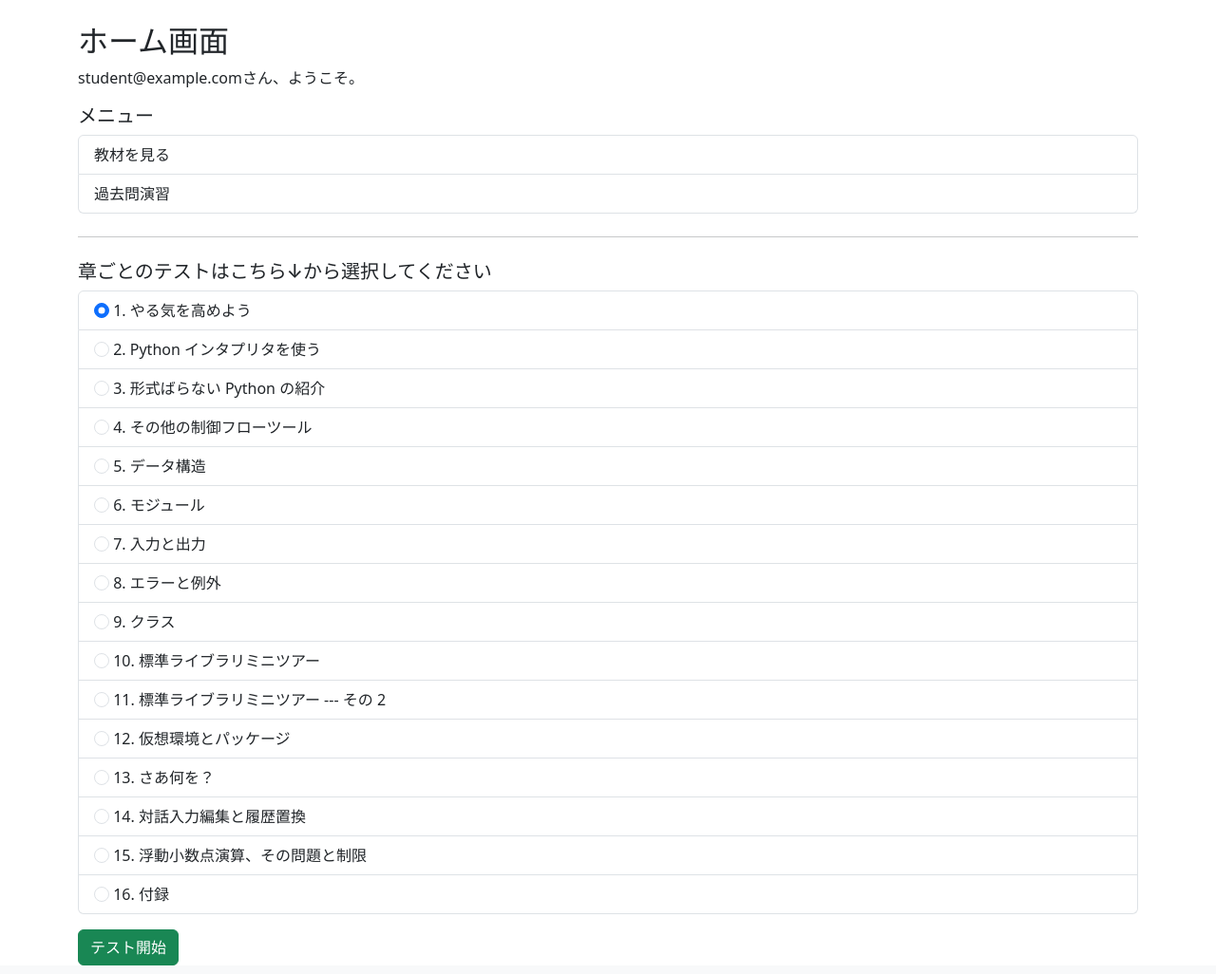
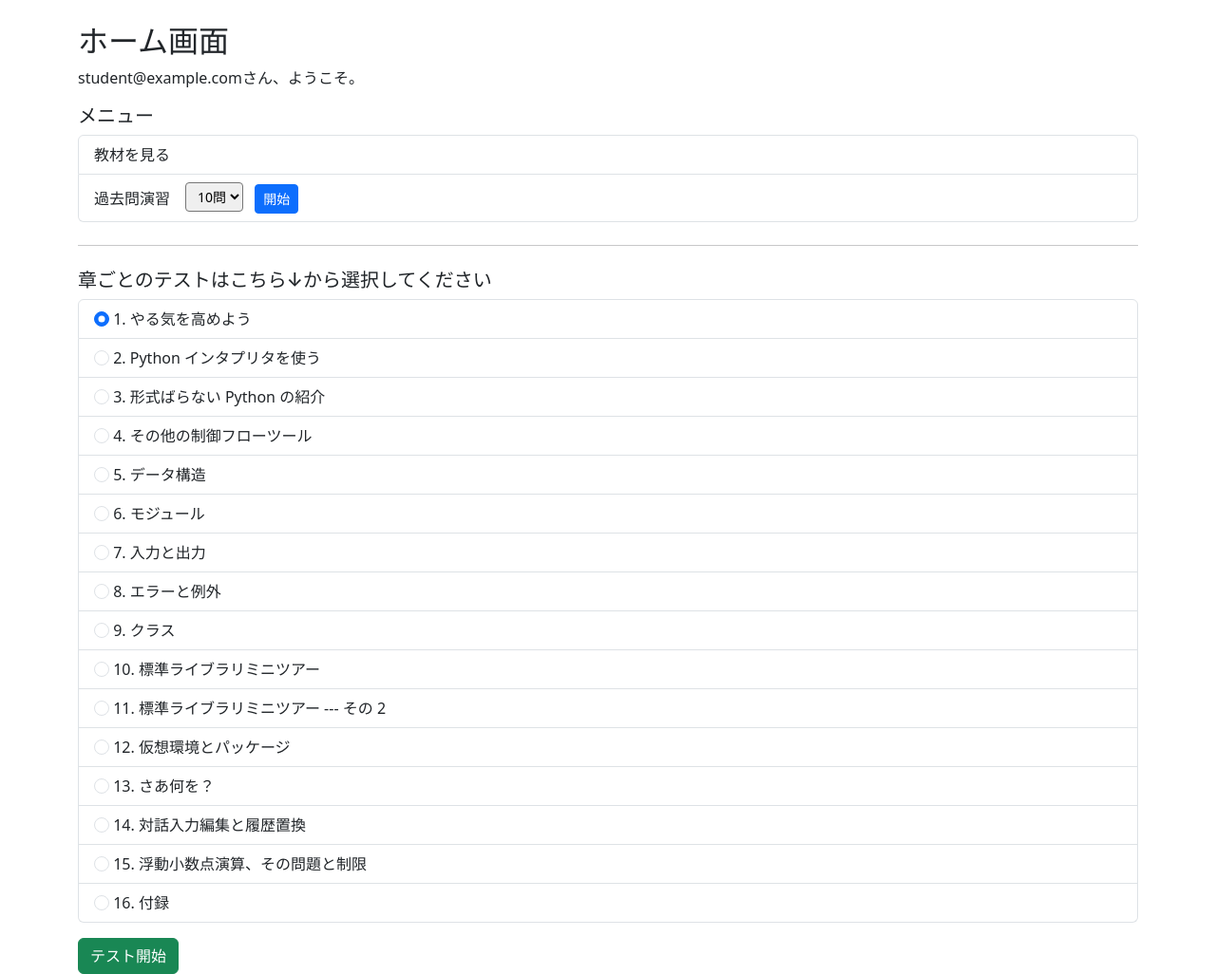
Before and after one commit to gogokate3-glitch/myquest, a Flask app: page /home in a window 1280 px wide. Shown: the part 56-1082 px from the top of the page at 95% size. Run offline with Flask 3, Linux system fonts and the light colour scheme; a user stored in the database is signed in.

Commit message:
Feat: Adjust layout of '過去問演習' section in home.html

```diff
--- a/templates/home.html
+++ b/templates/home.html
@@ -26,7 +26,21 @@
         <h5>メニュー</h5>
         <div class="list-group">
             <a href="/material" class="list-group-item list-group-item-action">教材を見る</a>
-            <a href="/practice" class="list-group-item list-group-item-action">過去問演習</a>
+            <div class="list-group-item">
+                <form action="/practice" method="GET" class="d-flex align-items-center">
+                    <span class="me-3">過去問演習</span>
+                    <div>
+                        <select name="num" class="form-select-sm me-2">
+                            <option value="10" selected>10問</option>
+                            <option value="20">20問</option>
+                            <option value="30">30問</option>
+                            <option value="40">40問</option>
+                            <option value="50">50問</option>
+                        </select>
+                        <button type="submit" class="btn btn-primary btn-sm">開始</button>
+                    </div>
+                </form>
+            </div>
             {% if user == "admin@example.com" %}
             <a href="/admin" class="list-group-item list-group-item-action list-group-item-dark">管理者画面</a>
             {% endif %}
```
